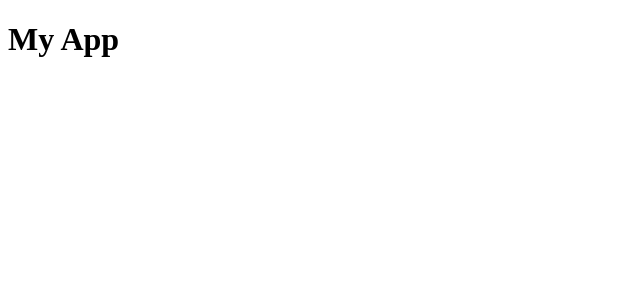
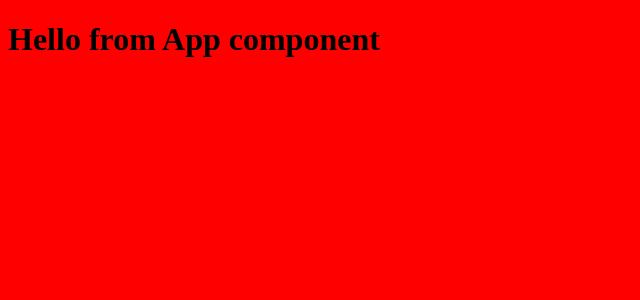
Before and after one commit to TakumiNakahara/feedbackapp, a React (Create React App) app: page / in a window 1280 px wide. Shown: the top 300 px of the page, without its empty margins (0-640 px from the left). Built offline with nearby package versions, Linux system fonts and the light colour scheme.

Commit message:
8. initializing React

```diff
--- /dev/null
+++ b/src/App.js
@@ -0,0 +1,5 @@
+function App(){
+    return <h1>Hello from App component</h1>
+}
+
+export default App
--- /dev/null
+++ b/src/index.css
@@ -0,0 +1,3 @@
+body {
+    background-color: red;
+}
--- a/src/index.js
+++ b/src/index.js
@@ -1,4 +1,10 @@
 import React from 'react'
 import ReactDOM from 'react-dom'
+import './index.css'
+import App from './App'
 
-ReactDOM.render(<h1>My App</h1>,document.getElementById('root'));
+
+ReactDOM.render(
+    <React.StrictMode>
+        <App/>
+    </React.StrictMode>,document.getElementById('root'));
```
